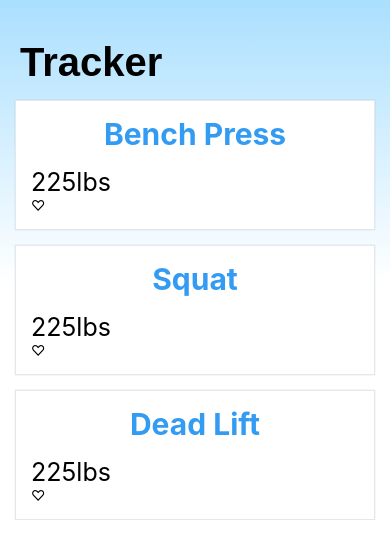
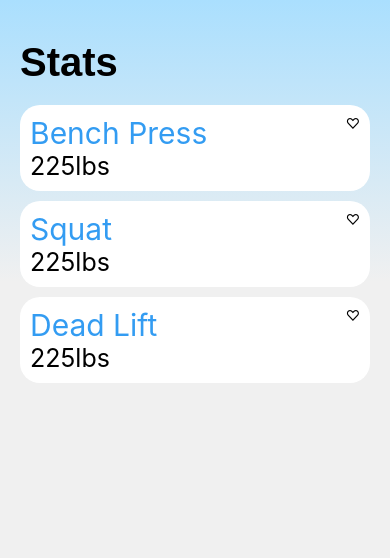
Before and after one commit to TrevorGarnett/PumpPal, a React Native app: screen / in a window 390 px wide. Shown: the top 558 px of the page. Built offline with nearby package versions, Linux system fonts and the light colour scheme.

Commit message:
Updated cardview so now it is centered, the scroll title is part of the scroll view, and the favorited button is on the right side of the cardview.

```diff
--- a/App.js
+++ b/App.js
@@ -1,27 +1,40 @@
 // import { StatusBar } from 'expo-status-bar';
-import { Text, SafeAreaView, FlatList } from 'react-native';
+import { View, Text, SafeAreaView, FlatList } from 'react-native';
 // import LineChart from './CustomLineChart';
 import CardView from './CardView.js';
 import styles from './styles.js';
 import { LinearGradient } from 'expo-linear-gradient';
+import { Header } from '@rneui/themed';
 
 const yAxis = [[1, 2, 3, 4, 5], [5, 4, 3, 2, 1]]; // Two lines
 const xAxis = ["Jan", "Feb", "Mar", "Apr", "May"];
 
 
-let DATA = [{ id: 1, title: "Bench Press" },
-{ id: 10, title: "Squat" },
-{ id: 100, title: "Dead Lift" }];
+let DATA = [
+  { id: 1, title: "Bench Press" },
+  { id: 10, title: "Squat" },
+  { id: 100, title: "Dead Lift" }];
 export default function App() {
   // DATA = Get data
   return (
-    <LinearGradient colors={['#aadffe', '#ffffff', '#ffffff', '#ffffff']} style={styles.background}>
+    <LinearGradient colors={['#aadffe', '#f0f0f0', '#f0f0f0', '#f0f0f0']} style={styles.background}>
       <SafeAreaView>
-        <Text style={styles.bigHeader}>Tracker</Text>
         <FlatList
+          style={{ height: "100%" }}
+          // ListHeaderComponent={0 === 0 ? <Text style={styles.bigHeader}>Stats</Text> : <Header> hi</Header>} //TODO: Add header for when we scroll down. E.g., when you scroll down in the summary tab in apple health
+          ListHeaderComponent={
+            <View style={{ alignSelf: "flex-start" }}>
+              <Text style={styles.bigHeader}>Stats</Text>
+            </View>
+          }
           data={DATA}
           renderItem={({ item }) => <CardView title={item.title} />}
-          keyExtractor={item => item.id.toString()} />
+          ItemSeparatorComponent={() => <View style={{ height: 10 }} />}
+          keyExtractor={item => item.id.toString()}
+          contentContainerStyle={{ paddingHorizontal: 20 }}
+          ListEmptyComponent={<Text> No Data at the Moment</Text>}
+        // stickyHeaderIndices={[0]} //TODO: Experimaent with this
+        />
       </SafeAreaView >
     </LinearGradient>
 
--- a/CardView.js
+++ b/CardView.js
@@ -5,10 +5,14 @@ import FavoriteButton from './FavoriteButton.js';
 
 export default function CardView({ title = "" }) {
     return (
-        <Card style={styles.cardObject}>
-            <Card.Title style={styles.cardTitle}>{title}</Card.Title>
-            <Text style={{ fontSize: 25 }}>225lbs</Text>
-            <FavoriteButton />
-        </Card >
+        <View style={styles.cardObject}>
+            <View style={{ alignContent: 'flex-start', flex: 1 }}>
+                <Text style={styles.cardTitle}>{title}</Text>
+                <Text style={{ fontSize: 25 }}>225lbs</Text>
+            </View>
+            <View style={{ alignContent: 'flex-end' }}>
+                <FavoriteButton />
+            </View>
+        </View>
     );
 }
--- a/styles.js
+++ b/styles.js
@@ -4,19 +4,23 @@ export default StyleSheet.create({
     cardTitle: {
         fontSize: 30,
         color: '#339cf2',
+        alignContent: 'flex-start',
     },
     bigHeader: {
         fontSize: 40,
         color: '#000000',
-        paddingLeft: 20,
         paddingTop: 40,
+        paddingBottom: 20,
         fontWeight: 'bold',
         fontFamily: 'Arial',
     },
     cardObject: {
-        width: "98%",
-        paddingLeft: "1%",
+        flexDirection: 'row',
+        paddingVertical: 10,
+        paddingHorizontal: 10,
         borderRadius: 20,
+        backgroundColor: '#ffffff',
+        width: "100%",
     },
     container: {
         flex: 1,
```
